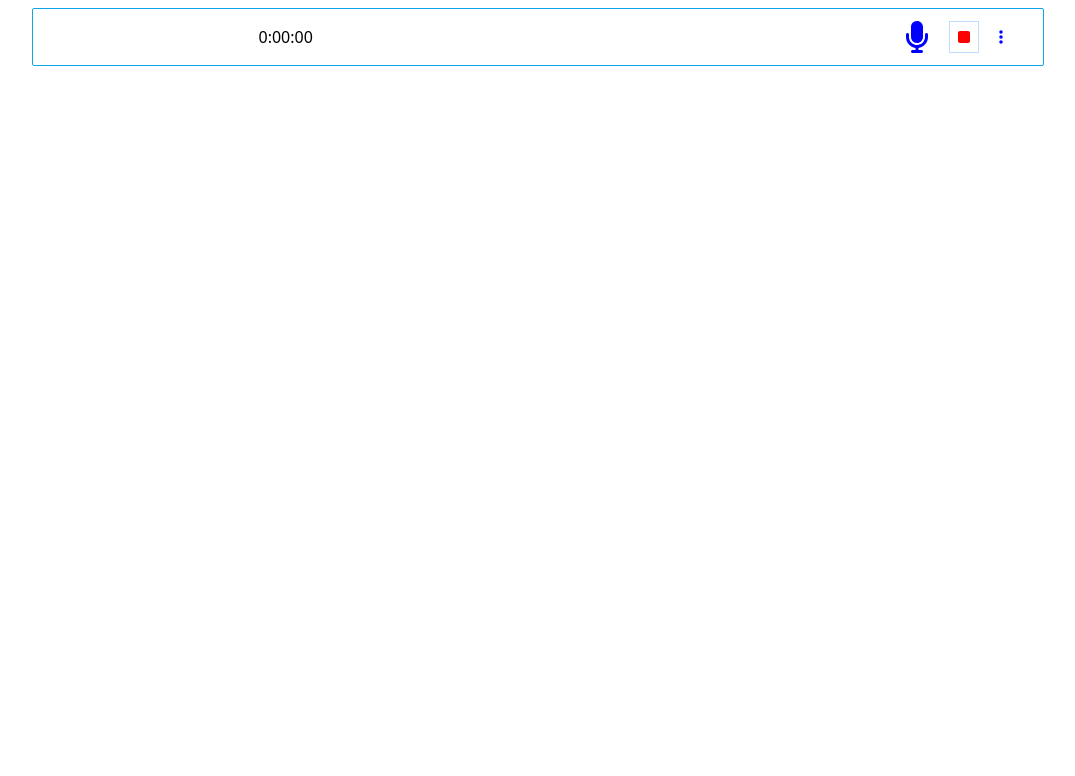
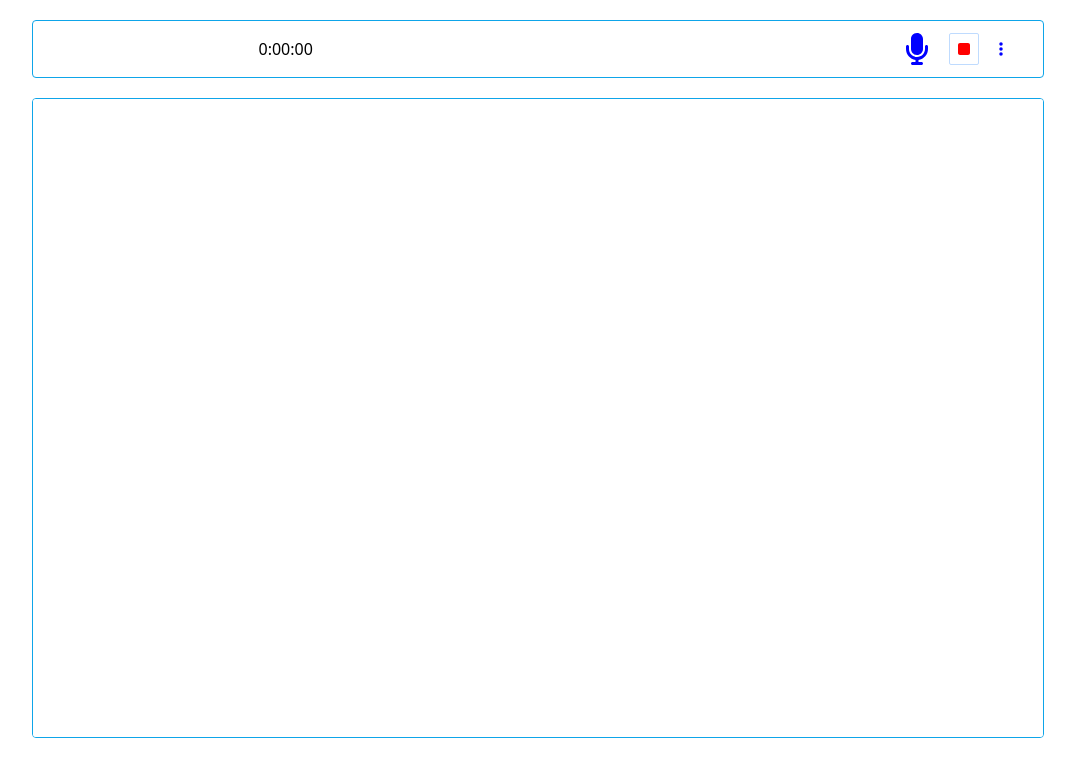
Before and after one commit to jackfros-glitch/Textlo, a React (Vite) app: page / in a window 1280 px wide. Shown: the top 776 px of the page, without its empty margins (102-1177 px from the left). Built offline with nearby package versions, Linux system fonts and the light colour scheme.

Commit message:
feat: built the TextContainer Component

```diff
--- /dev/null
+++ b/src/components/TextContainer.tsx
@@ -0,0 +1,19 @@
+import React from "react";
+
+interface Props {
+  transcript: string;
+}
+
+const TextContainer = ({ transcript }: Props) => {
+  return (
+    <>
+      <div className="h-[80%] border border-sky-500 w-[80%] m-auto mb-10 rounded overflow-hidden">
+        <textarea className="h-full w-full resize-none outline-none p-2 text-current">
+          {transcript}
+        </textarea>
+      </div>
+    </>
+  );
+};
+
+export default TextContainer;
--- a/src/index.css
+++ b/src/index.css
@@ -14,6 +14,10 @@
 }
 body{
     margin: 8px;
+
+}
+body, #root{
+    height: 100vh;
 }
 .microphone-container{
     @apply  rounded-sm   h-14 flex  justify-end pr-8 items-center;
@@ -23,7 +27,7 @@ body{
 }
 
 .container{
-    @apply grid grid-cols-2 w-[80%] rounded-sm border border-sky-500 m-auto items-center;
+    @apply grid grid-cols-2 w-[80%] rounded border border-sky-500 m-auto mb-5 mt-5 items-center;
 }
 @media screen and (max-width:390px) {
     .stopwatch-container{
--- a/src/pages/Home.tsx
+++ b/src/pages/Home.tsx
@@ -4,6 +4,7 @@ import { faMicrophone } from "@fortawesome/free-solid-svg-icons";
 import { faStop } from "@fortawesome/free-solid-svg-icons/faStop";
 import { faEllipsisVertical } from "@fortawesome/free-solid-svg-icons/faEllipsisVertical";
 import StopWatch from "../components/StopWatch";
+import TextContainer from "../components/TextContainer";
 
 const Home = () => {
   // state to store time
@@ -32,7 +33,7 @@ const Home = () => {
   };
   return (
     <>
-      <div>
+      <div className="h-full">
         <div className="container">
           <StopWatch time={time} />
           <div className="microphone-container">
@@ -58,7 +59,7 @@ const Home = () => {
             </button>
             <button
               id="stopButton"
-              className="mx-2 border border-blue-200 p-2 py-0 flex h-8 mr-3 items-center"
+              className="mx-2 border border-blue-200 p-2 py-0 flex h-8 mr-3 items-center rounded-sm"
               onClick={reset}
             >
               <FontAwesomeIcon icon={faStop} style={{ color: "red" }} />
@@ -71,6 +72,8 @@ const Home = () => {
             </button>
           </div>
         </div>
+        {/* Text Area */}
+        <TextContainer />
       </div>
     </>
   );
```
